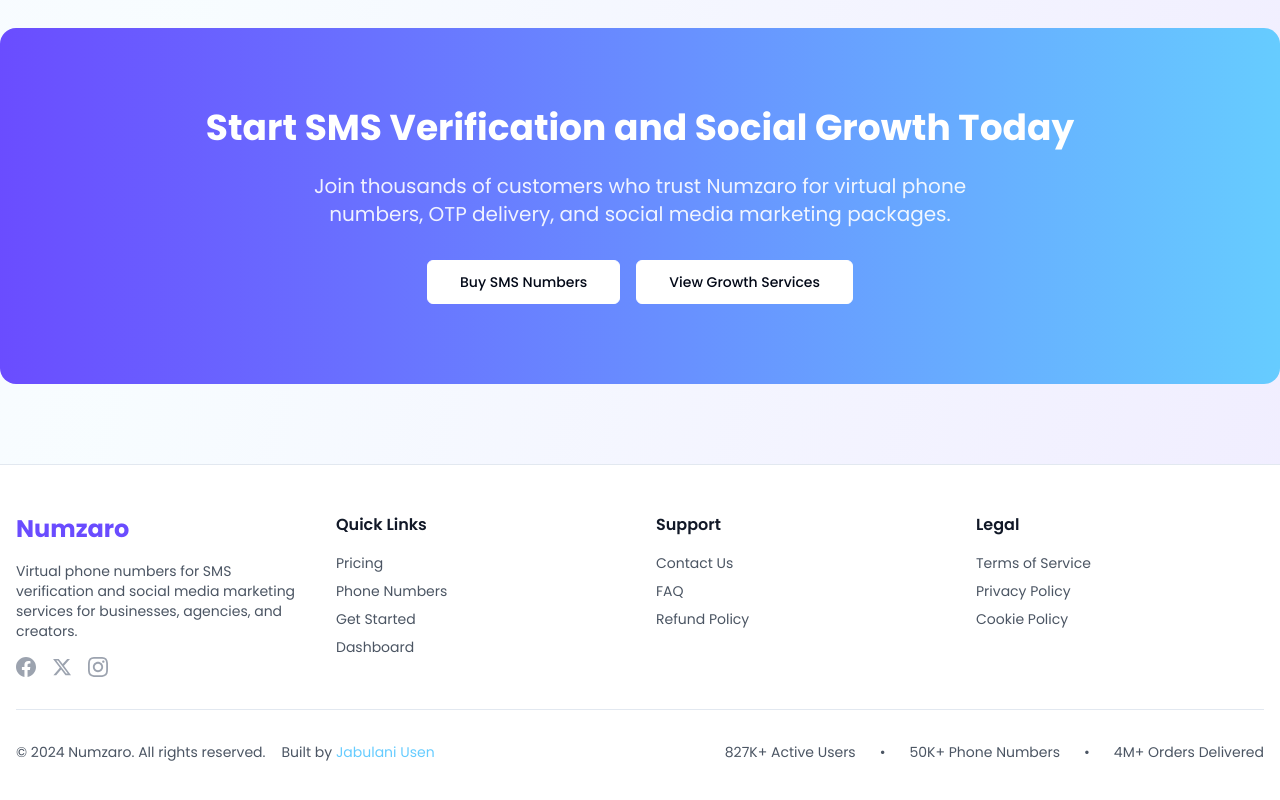
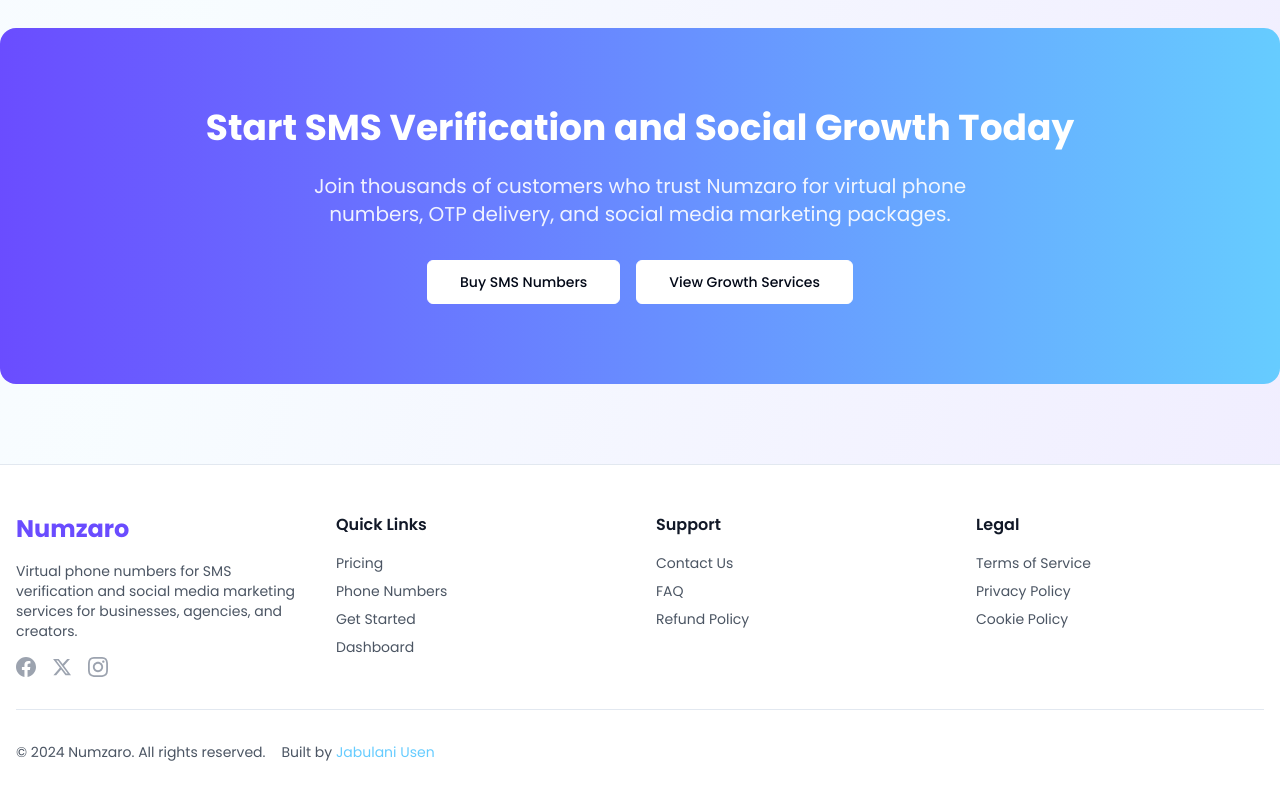
Before and after one commit to Jabulaniusen1/numzaro, a Next.js app: page / in a window 1280 px wide. Shown: the part 4575-5375 px from the top of the page. Built offline with nearby package versions, Linux system fonts and the light colour scheme; no server answers.

Commit message:
Fixing ui

```diff
--- a/app/page.tsx
+++ b/app/page.tsx
@@ -263,6 +263,14 @@
                   >
                     Download app (coming soon) — Join wait list
                   </button>
+                </div>
+
+                <div className="md:hidden mt-6 sm:mt-8 flex flex-wrap justify-center lg:justify-start gap-3 sm:gap-4 text-xs sm:text-sm text-primary/70">
+                  <span>827K+ Active Users</span>
+                  <span className="hidden sm:inline">•</span>
+                  <span>50K+ Phone Numbers</span>
+                  <span className="hidden sm:inline">•</span>
+                  <span>4M+ Orders Delivered</span>
                 </div>
               </div>
 
@@ -919,13 +927,6 @@
                 </a>
               </p>
             </div>
-            <div className="flex flex-wrap justify-center gap-4 sm:gap-6 text-sm text-gray-600 dark:text-gray-300">
-              <span>827K+ Active Users</span>
-              <span className="hidden sm:inline">•</span>
-              <span>50K+ Phone Numbers</span>
-              <span className="hidden sm:inline">•</span>
-              <span>4M+ Orders Delivered</span>
-            </div>
           </div>
         </div>
       </footer>
```
